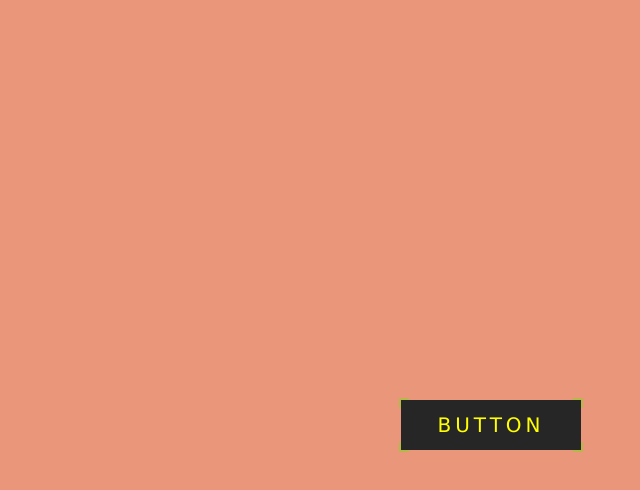
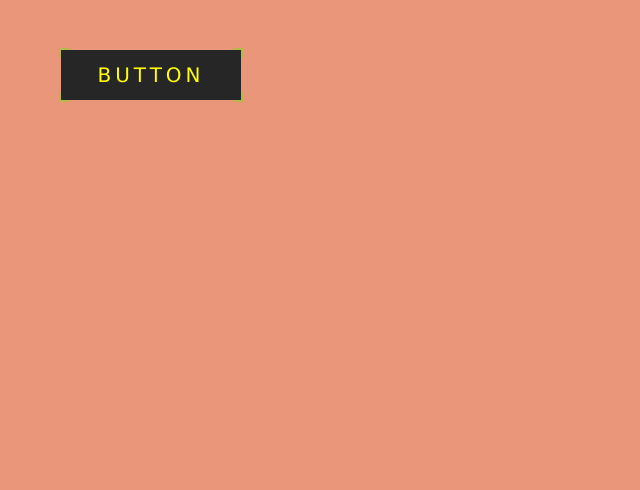
Before and after one commit to michaltruszczynski/GetInspired, a website: page buttons.html in a window 1280 px wide. Shown: the whole page, without its empty margins (239-879 px from the left). Drawn offline with Linux system fonts and the light colour scheme.

Commit message:
layout changed

```diff
--- a/buttons.html
+++ b/buttons.html
@@ -1,5 +1,6 @@
 <!DOCTYPE html>
 <html lang="en">
+
 <head>
     <meta charset="UTF-8">
     <meta name="viewport" content="width=device-width, initial-scale=1.0">
@@ -7,12 +8,19 @@
     <link rel="stylesheet" href="css/main.css">
     <title>Document</title>
 </head>
+
 <body>
 
-    <div class="buttonContainer">
-        <a href="/"><span></span>Button</a>
+    <div class="wrapper">
+        <div class="buttonContainer button1">
+            <a href="/"><span></span>Button</a>
+        </div>
+
     </div>
 
 
+
+
 </body>
+
 </html>
--- a/scss/main.scss
+++ b/scss/main.scss
@@ -42,11 +42,22 @@ body {
 
 // Buttons
 
+.wrapper {
+    display: grid;
+    grid-template-columns: 1fr 1fr;
+    grid-auto-rows: 100px;
+    width: 1000px;
+    margin: 25px auto;
+
+}
+
 .buttonContainer {
-    position: absolute;
-    top: 50%;
-    left: 50%;
+    display: flex;
+    align-items: center;
+    justify-content: center;
 }
+
+.button1 {
 
     a {
         display: block;
@@ -61,6 +72,7 @@ a {
         font-size: 20px;
         font-family: Verdana, Geneva, Tahoma, sans-serif;
         letter-spacing: 4px;
+        position: relative;
     }
 
     a:before, a:after, span:before, span:after {
@@ -97,3 +109,5 @@ a:hover:before, a:hover:after, a:hover span:before, a:hover span:after {
         width: calc(180px /2);
         height: calc(50px /2);
     }
+
+}
```
Also changed, not shown: css/main.css, 1 other file. Lines whose indentation alone changed are shown as unchanged.
